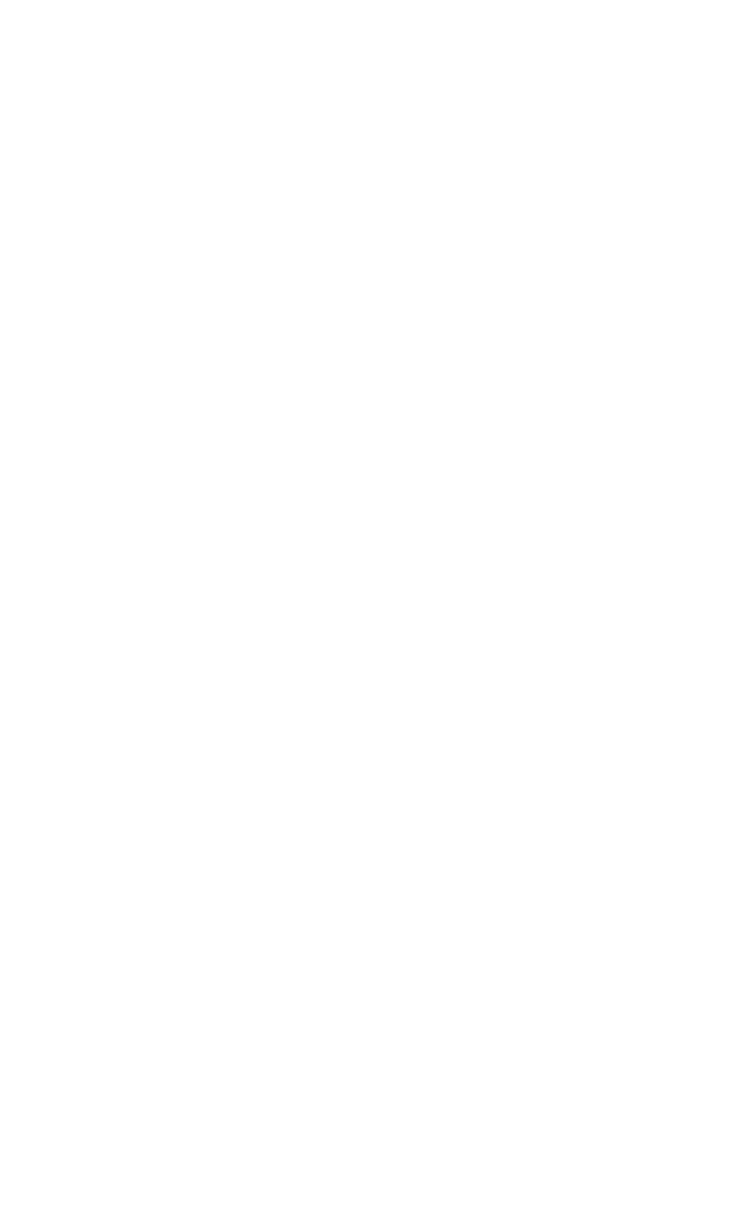
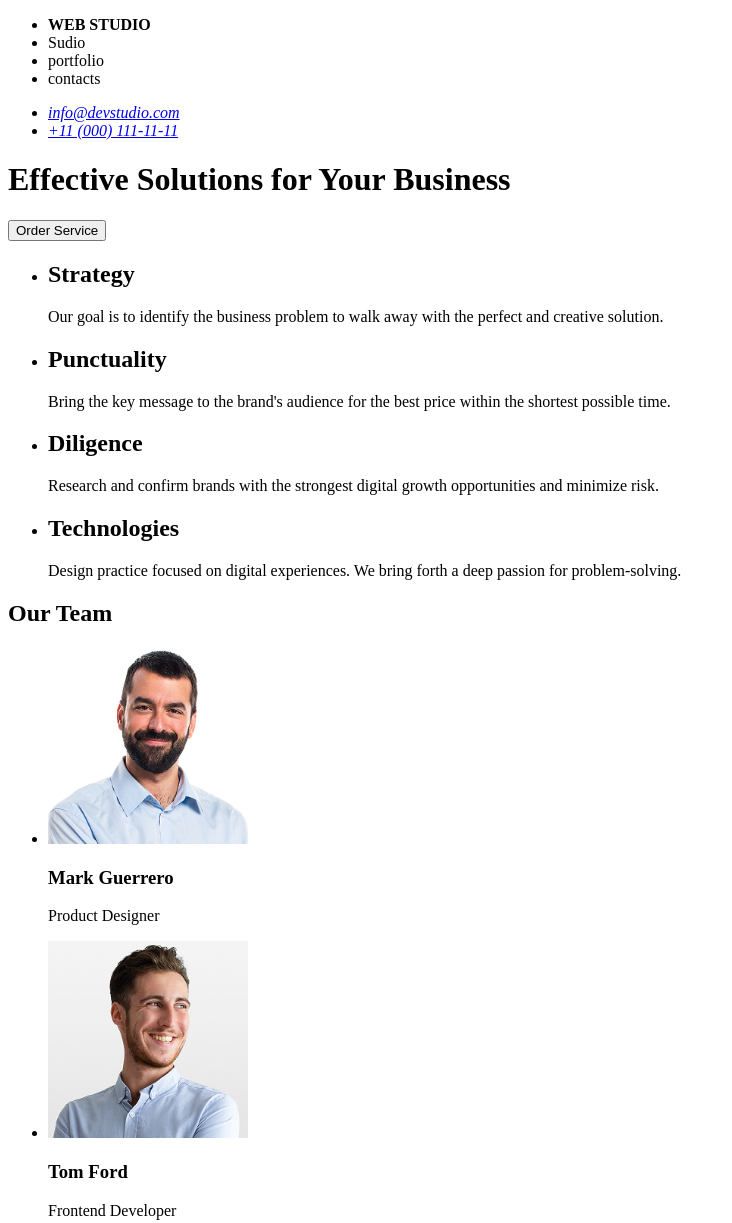
Before and after one commit to berkince14/goit-markup-hw-01, a plain HTML site: page index.html in a window 1280 px wide. Shown: the top 1223 px of the page, without its empty margins (0-732 px from the left). Before the commit the page ends 800 px from the top, so only its background shows below. Drawn offline with Linux system fonts and the light colour scheme.

Commit message:
index file updated and images added

```diff
--- a/index.html
+++ b/index.html
@@ -1,7 +1,81 @@
 <!DOCTYPE html>
 <html lang="en">
   <head>
+    <title>Web Studio</title>
     <meta charset="UTF-8" />
     <meta name="description" content="Web Studio Website"
   </head>
+  <body>
+    <header>
+      <nav>
+        <ul>
+          <strong><li>WEB STUDIO</li></strong>
+          <li>Sudio</li>
+          <li>portfolio</li>
+          <li>contacts</li>
+        </ul>
+      </nav>
+      <address>
+        <ul>
+          <li>
+            <a href="mailto:info@devstudio.com">info@devstudio.com</a>
+          </li>
+          <li><a href="tel:" +110001111111>+11 (000) 111-11-11</a></li>
+        </ul>
+      </address>
+      <h1>Effective Solutions for Your Business</h1>
+      <button type="button">Order Service</button>
+    </header>
+    <main>
+      <ul>
+        <li><h2>Strategy</h2></li>
+        <p>
+          Our goal is to identify the business problem to walk away with the
+          perfect and creative solution.
+        </p>
+        <li><h2>Punctuality</h2></li>
+        <p>
+          Bring the key message to the brand's audience for the best price
+          within the shortest possible time.
+        </p>
+        <li><h2>Diligence</h2></li>
+        <p>
+          Research and confirm brands with the strongest digital growth
+          opportunities and minimize risk.
+        </p>
+        <li><h2>Technologies</h2></li>
+        <p>
+          Design practice focused on digital experiences. We bring forth a deep
+          passion for problem-solving.
+        </p>
+      </ul>
+
+      <strong><h2>Our Team</h2></strong>
+      <ul>
+        <li><img src="./images/mark.jpg" width="200" alt="Mark Guerrero" /></li>
+        <h3>Mark Guerrero</h3>
+        <p>Product Designer</p>
+        <li><img src="./images/tom.jpg" width="200" alt="Tom Ford" /></li>
+        <h3>Tom Ford</h3>
+        <p>Frontend Developer</p>
+        <li>
+          <img src="./images/camila.jpg" width="200" alt="Camila Garcia" />
+        </li>
+        <h3>Camila Garcia</h3>
+        <p>Marketing</p>
+        <li>
+          <img src="./images/daniel.jpg" width="200" alt="Daniel Wilson" />
+        </li>
+        <h3>Daniel Wilson</h3>
+        <p>UI Designer</p>
+      </ul>
+    </main>
+    <footer>
+      <strong><h4>WEB STUDIO</h4></strong>
+      <p>
+        Increase the flow of customers and sales for your business with digital
+        marketing & growth solutions.
+      </p>
+    </footer>
+  </body>
 </html>
```
Also changed, not shown: images/camila.jpg (added), images/daniel.jpg (added), images/mark.jpg (added), images/tom.jpg (added).
